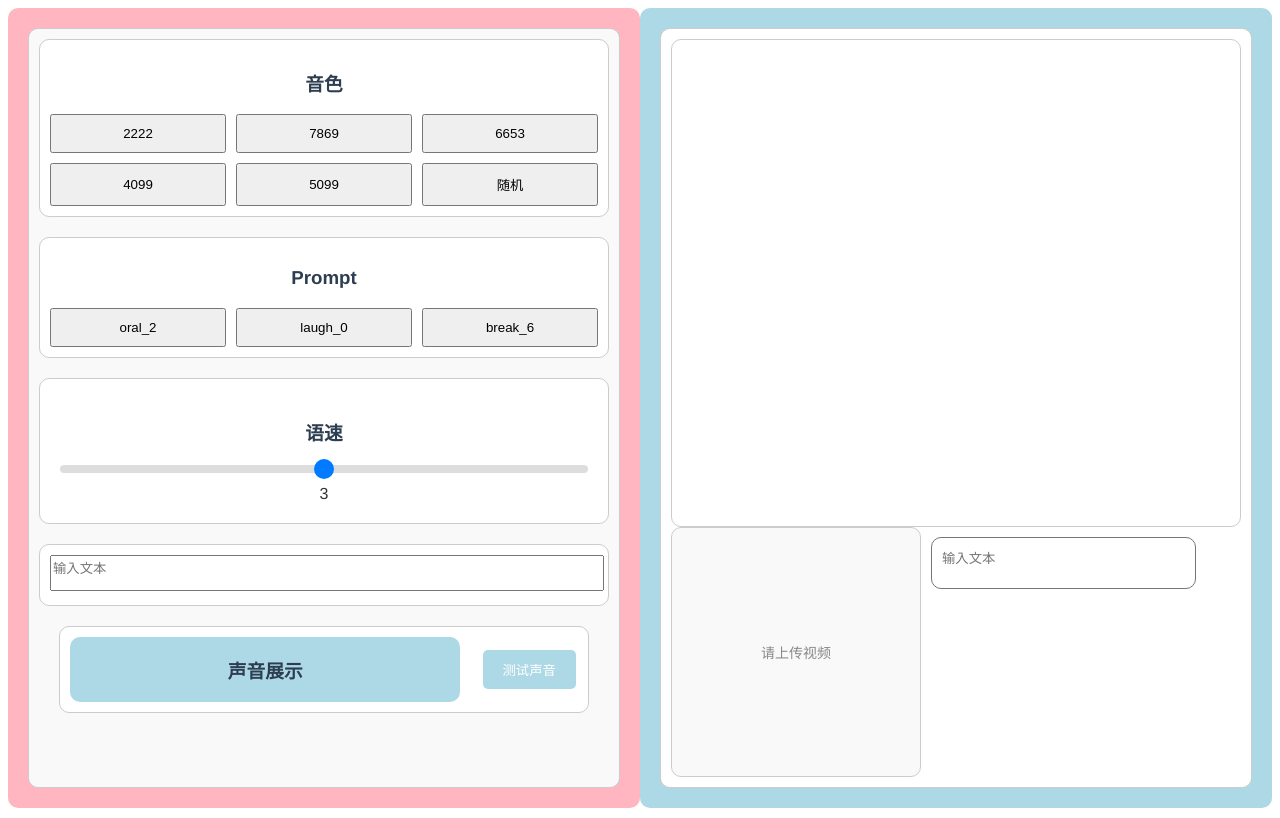
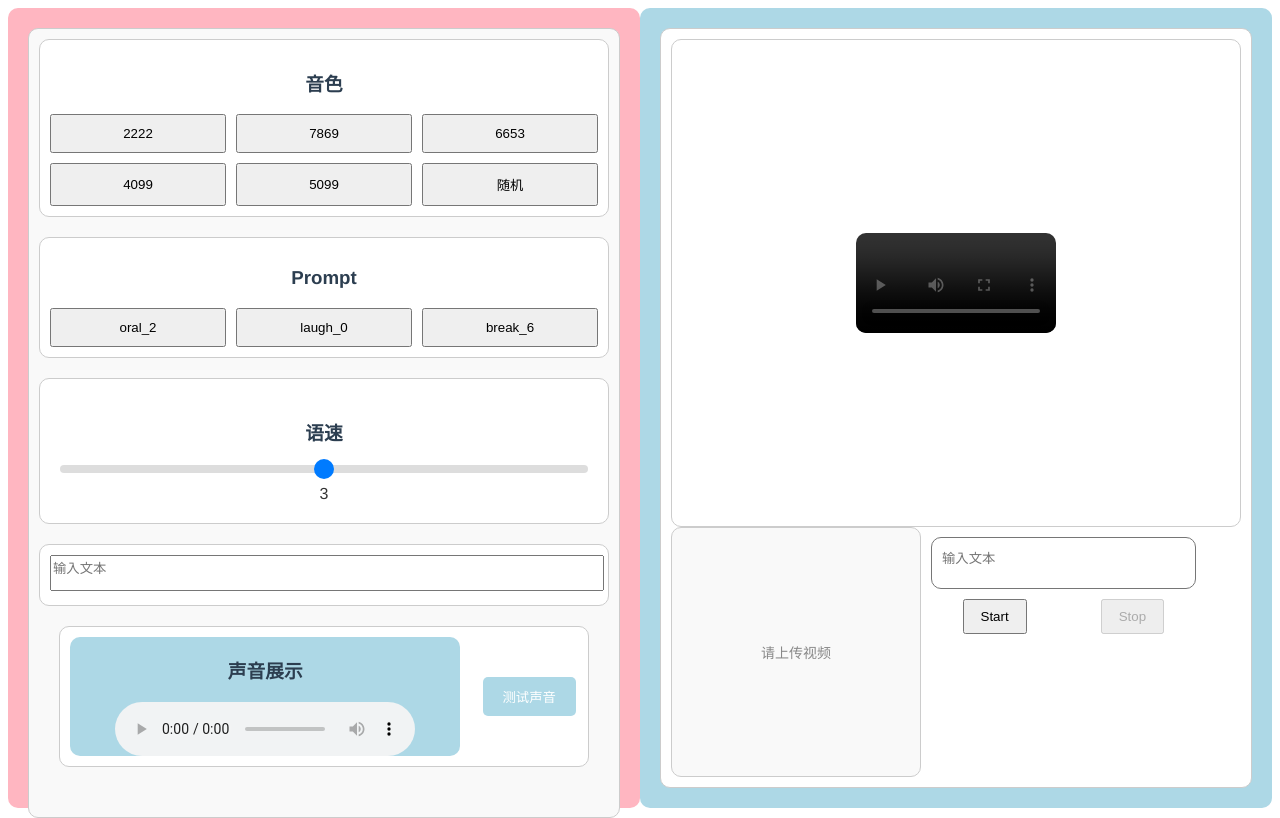
Before and after one commit to Circular-Rock/Loly, a Vue app: page /console in a window 1280 px wide. Built offline with nearby package versions, Linux system fonts and the light colour scheme.

Commit message:
雏形，控制台大改

```diff
--- a/src/components/ImageDisplay.vue
+++ b/src/components/ImageDisplay.vue
@@ -8,7 +8,7 @@
       </div>
       <div class="input-section">
         <textarea v-model="inputText" placeholder="Enter text here" class="input-textarea"></textarea>
-        <button @click="handleSubmit" class="submit-button">提交</button>
+        <button @click="handleSubmit" class="submit-button">控制台</button> <!-- 修改提交按钮文本 -->
       </div>
     </div>
     <div class="main-content">
@@ -78,6 +78,7 @@ export default {
         text: this.inputText
       };
       this.sendTextToBackend(payload);
+      this.$router.push('/console'); // 添加跳转事件
     },
     sendTextToBackend(payload) {
       console.log(payload);
--- a/src/components/UserConsole.vue
+++ b/src/components/UserConsole.vue
@@ -37,7 +37,7 @@
             <div class="audio-display-container">
               <div class="audio-display">
                 <h3>声音展示</h3>
-                <audio v-if="audioUrl" :src="audioUrl" controls></audio>
+                <audio id="audio" controls></audio>
               </div>
             </div>
             <div class="audio-button-container">
@@ -52,7 +52,7 @@
     <div class="right-panel"> <!-- 新增的右侧容器 -->
       <div class="right-panel-wrapper"> <!-- 添加的包裹容器 -->
         <div class="video-container top large-video"> <!-- 大的视频显示框 -->
-          <video :src="largeVideoUrl" controls v-if="largeVideoUrl" class="video-display"></video>
+          <video id="video" controls class="video-display"></video>
         </div>
         <div class="bottom-container"> <!-- 下半部分容器 -->
           <div class="split-container"> <!-- 分割容器 -->
@@ -65,7 +65,15 @@
             </div>
             <div class="text-container"> <!-- 文本输入框容器 -->
               <div class="inline-container"> <!-- 新增的内联容器 -->
-                <textarea v-model="textInput" placeholder="输入文本"></textarea>
+                <textarea v-model="message" placeholder="输入文本"></textarea>
+              </div>
+              <div class="button-container">
+                <div class="button-wrapper">
+                  <button @click="start" :disabled="started">Start</button>
+                </div>
+                <div class="button-wrapper">
+                  <button @click="stop" :disabled="!started">Stop</button>
+                </div>
               </div>
             </div>
           </div>
@@ -76,22 +84,98 @@
 </template>
 
 <script>
+import axios from 'axios'; // 引入 axios
+
 export default {
   name: 'UserConsole',
   data() {
     return {
+      pc: null,
+      useStun: false,
+      started: false,
+      sessionId: 0,
+      message: '',
       voiceOptions: ['2222', '7869', '6653', '4099', '5099', '随机'], // 添加了六个选项
       promptOptions: ['oral_2', 'laugh_0', 'break_6'],
       speed: 3,
       textInput: '',
-      largeVideoUrl: '', // 修改为大视频URL
       smallVideoUrl: '', // 修改为小视频URL
-      audioUrl: '',
       selectedVoice: null, // 新增的选中音色状态
       selectedPrompt: null // 新增的选中Prompt状态
     };
   },
   methods: {
+    negotiate() {
+      this.pc.addTransceiver('video', { direction: 'recvonly' });
+      this.pc.addTransceiver('audio', { direction: 'recvonly' });
+      return this.pc.createOffer().then((offer) => {
+        return this.pc.setLocalDescription(offer);
+      }).then(() => {
+        return new Promise((resolve) => {
+          if (this.pc.iceGatheringState === 'complete') {
+            resolve();
+          } else {
+            const checkState = () => {
+              if (this.pc.iceGatheringState === 'complete') {
+                this.pc.removeEventListener('icegatheringstatechange', checkState);
+                resolve();
+              }
+            };
+            this.pc.addEventListener('icegatheringstatechange', checkState);
+          }
+        });
+      }).then(() => {
+        const offer = this.pc.localDescription;
+        return axios.post('http://10.10.24.171:5000/offer', {
+          sdp: offer.sdp,
+          type: offer.type,
+        });
+      }).then((response) => {
+        this.sessionId = response.data.sessionid;
+        return this.pc.setRemoteDescription(response.data);
+      }).catch((e) => {
+        alert(e);
+      });
+    },
+    start() {
+      const config = {
+        sdpSemantics: 'unified-plan'
+      };
+
+      if (this.useStun) {
+        config.iceServers = [{ urls: ['stun:stun.l.google.com:19302'] }];
+      }
+
+      this.pc = new RTCPeerConnection(config);
+
+      this.pc.addEventListener('track', (evt) => {
+        if (evt.track.kind === 'video') {
+          document.getElementById('video').srcObject = evt.streams[0]; // 修改为直接赋值 srcObject
+        } else {
+          document.getElementById('audio').srcObject = evt.streams[0]; // 修改为直接赋值 srcObject
+        }
+      });
+
+      this.started = true;
+      this.negotiate();
+    },
+    stop() {
+      this.started = false;
+      setTimeout(() => {
+        this.pc.close();
+      }, 500);
+    },
+    sendMessage() {
+      console.log('Sending: ' + this.message);
+      console.log('sessionid: ', this.sessionId);
+      axios.post('http://10.10.24.171:5000/human', {
+        text: this.message,
+        type: 'echo',
+        interrupt: true,
+        sessionid: parseInt(this.sessionId),
+      });
+      this.message = '';
+    },
     selectVoice(option) {
       this.selectedVoice = option; // 设置选中的音色
       console.log('Selected Voice:', option);
@@ -117,6 +201,24 @@ export default {
         this[`${type}VideoUrl`] = URL.createObjectURL(file); // 修改为视频URL
       }
     }
+  },
+  mounted() {
+    window.onunload = () => {
+      setTimeout(() => {
+        if (this.pc) this.pc.close();
+      }, 500);
+    };
+
+    window.onbeforeunload = (e) => {
+      setTimeout(() => {
+        if (this.pc) this.pc.close();
+      }, 500);
+      e = e || window.event;
+      if (e) {
+        e.returnValue = '关闭提示';
+      }
+      return '关闭提示';
+    };
   }
 };
 </script>
@@ -466,4 +568,17 @@ textarea {
   height: 100%; /* 修改高度为100% */
   flex: 1; /* 使分割容器占满底部容器 */
 }
+
+.button-container {
+  display: flex;
+  justify-content: space-between;
+  margin-top: 10px;
+}
+
+.button-wrapper {
+  display: flex;
+  justify-content: center;
+  align-items: center;
+  width: 48%;
+}
 </style>
--- a/src/router/index.js
+++ b/src/router/index.js
@@ -5,6 +5,7 @@ import NotFound from "../components/NotFound.vue";
 import ImageDisplay from "../components/ImageDisplay.vue";
 import UserConsole from "../components/UserConsole.vue";
 import WebRTCComponent from "../components/WebRTCComponent.vue";
+import UserConsole1 from "../components/UserConsole1.vue";
 
    const routes = [
      {
@@ -32,6 +33,11 @@ import WebRTCComponent from "../components/WebRTCComponent.vue";
        component: UserConsole
      },
      {
+       path: '/console1',
+       name: 'UserConsole1',
+       component: UserConsole1
+     },
+     {
        path: '/webrtc',
        name: 'WebRTCComponent',
        component: WebRTCComponent
```
Also changed, not shown: 2 other files (tests, documents, lock files or other folders).
